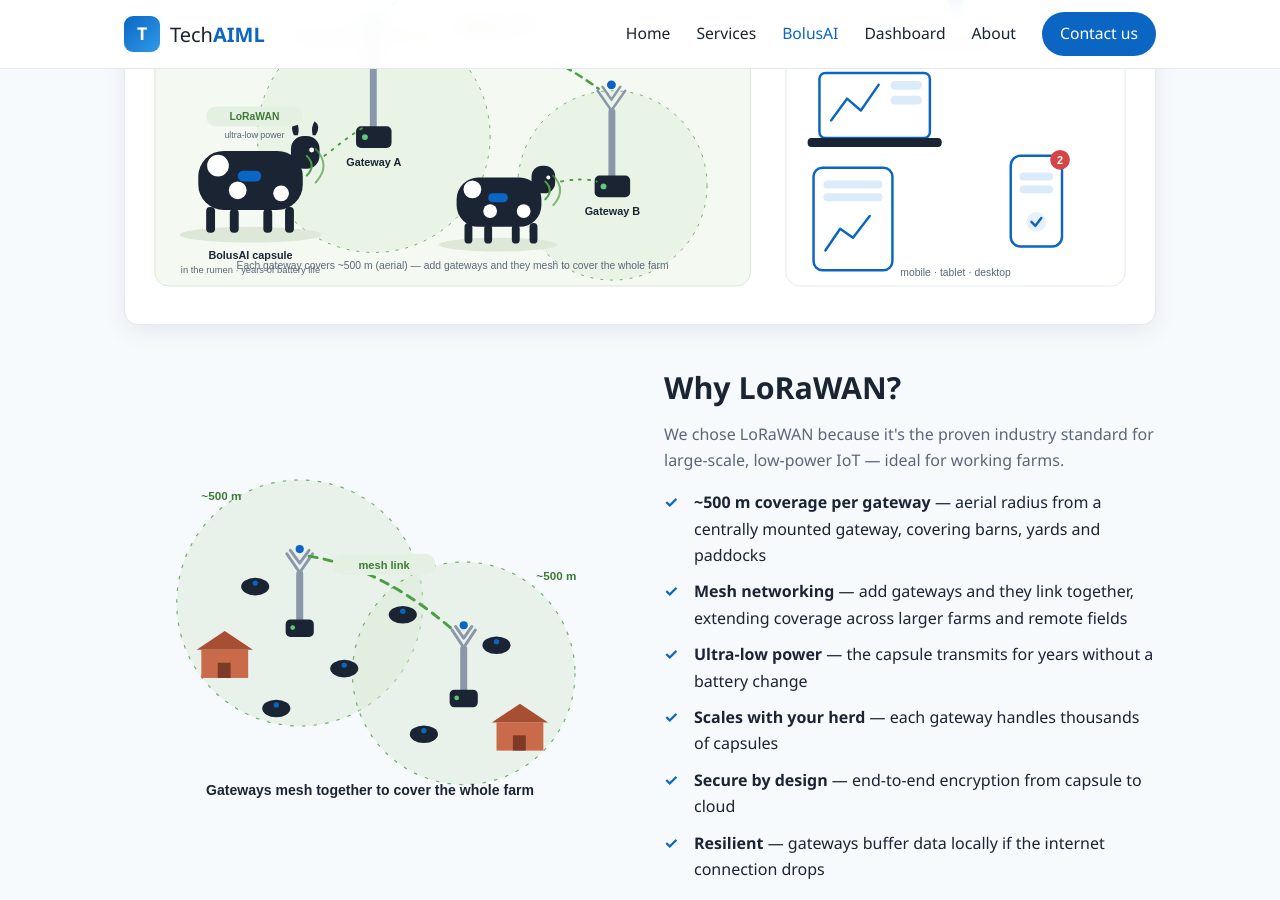
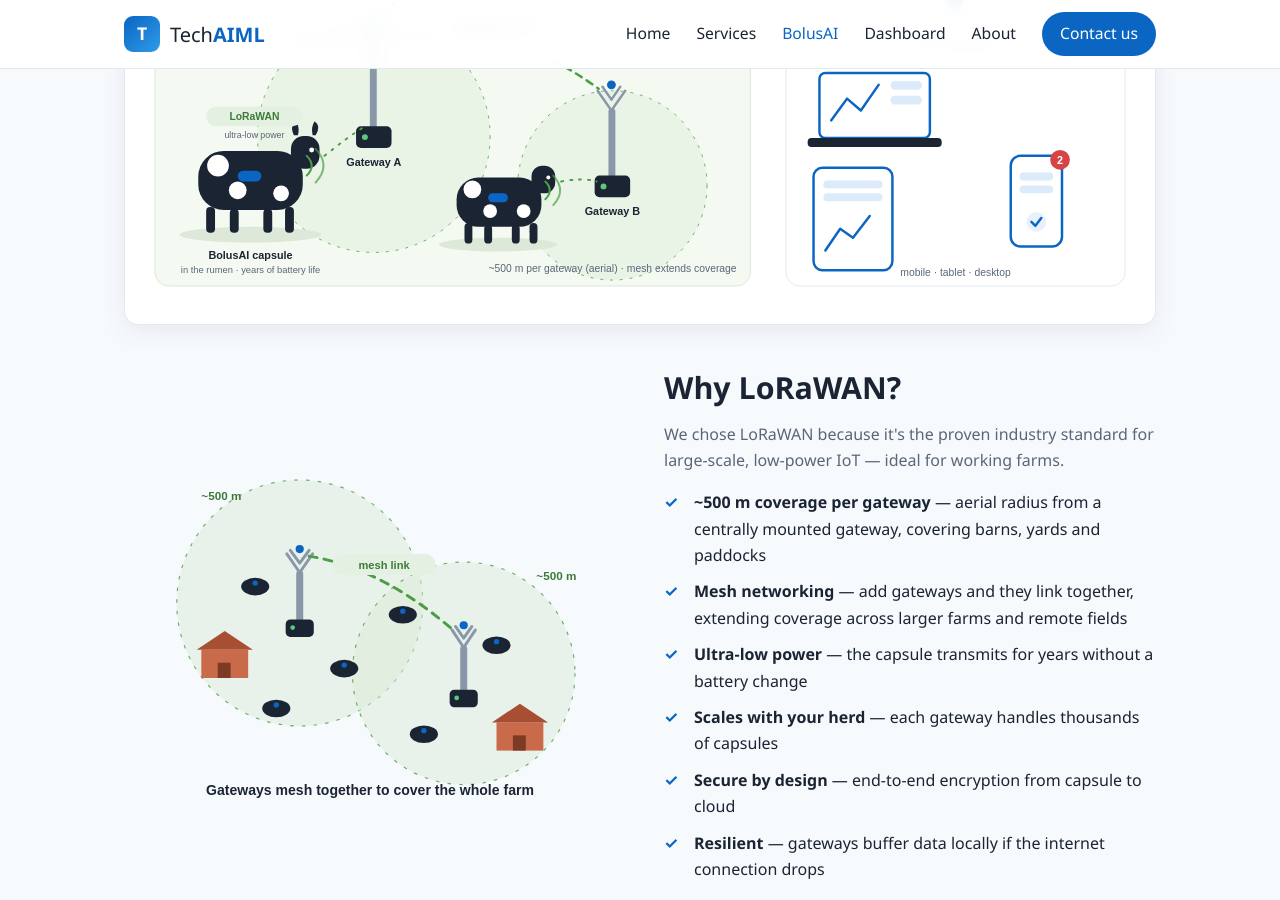
Before and after one commit to techaimluk/techaiml-website, a Jekyll site: the page built from bolusai.html, in a window 1280 px wide and 900 px high, scrolled down 1420 px. Built offline with Jekyll 4.4.1, drawn with Linux system fonts in a browser that asks for light colours.

Commit message:
Update text for gateway coverage description

```diff
--- a/bolusai.html
+++ b/bolusai.html
@@ -160,7 +160,7 @@
           <text x="109" y="422" text-anchor="middle" font-size="9" fill="#5a6779">ultra-low power</text>
         </g>
 
-        <text x="310" y="555" text-anchor="middle" font-family="sans-serif" font-size="10.5" fill="#5a6779">Each gateway covers ~500 m (aerial) — add gateways and they mesh to cover the whole farm</text>
+        <text x="598" y="558" text-anchor="end" font-family="sans-serif" font-size="10.5" fill="#5a6779">~500 m per gateway (aerial) · mesh extends coverage</text>
 
         <path d="M240 296 Q 400 130 640 120" stroke="#0b66c3" stroke-width="2.5" stroke-dasharray="6 6" fill="none" marker-end="url(#arrow2)"/>
         <g font-family="sans-serif">
```
